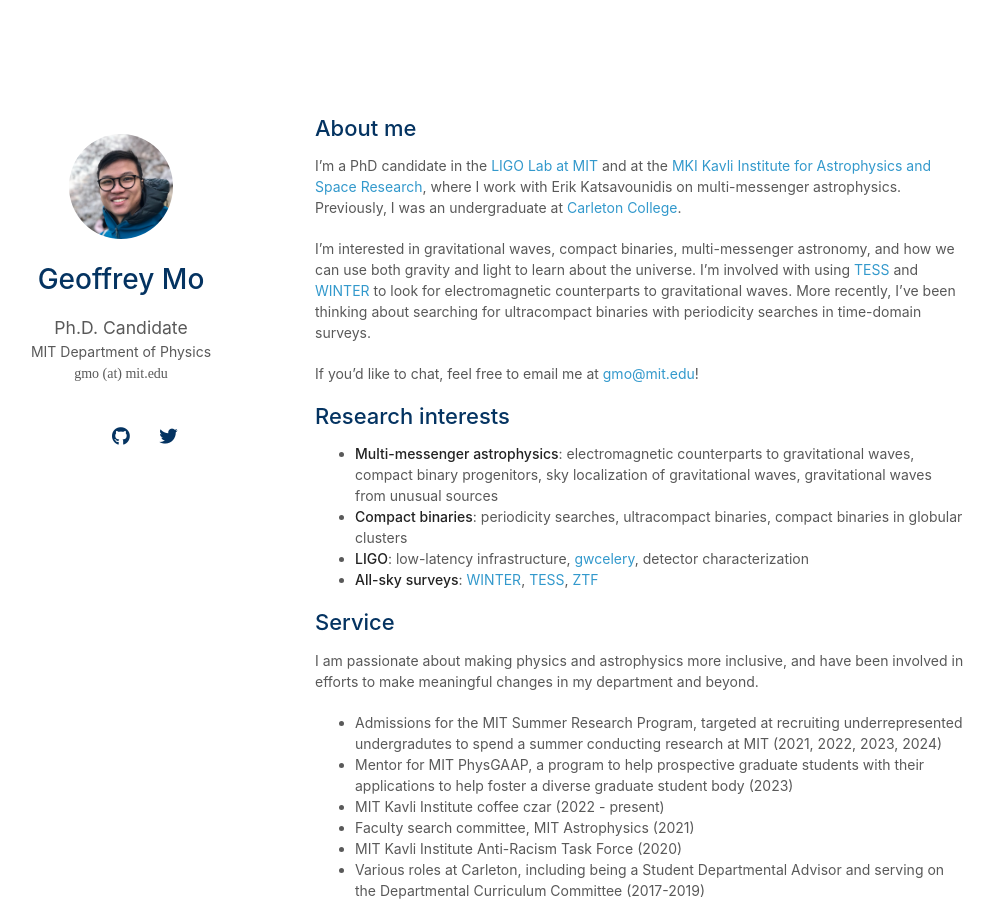
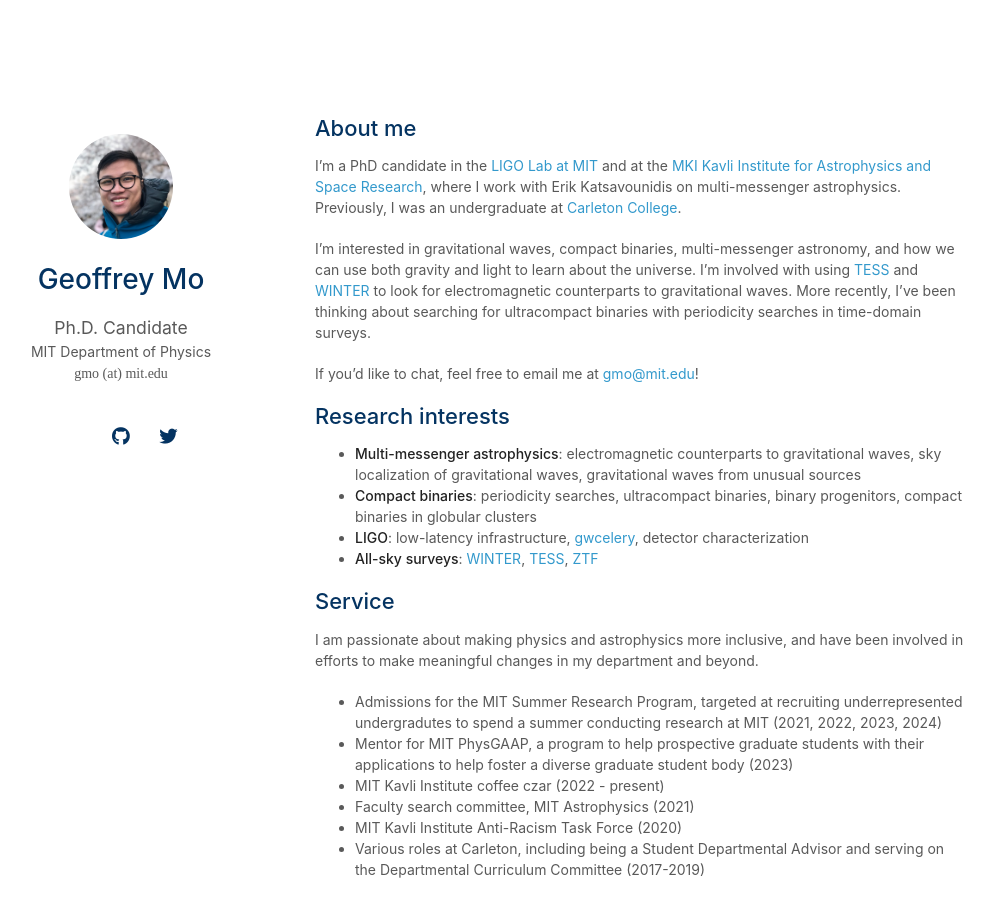
Before and after one commit to geoffreymo/geoffreymo.github.io, a Jekyll site: the page built from index.md, in a window 1280 px wide and 900 px high. Shown: the whole window, without its empty margins (155-1149 px from the left). Built offline with Jekyll 4.4.1, drawn with Linux system fonts in a browser that asks for light colours; nearby versions of some CDN libraries; a style sheet for code colours, icons or effects is not loaded; our own code applies the rules of GitHub Pages for plain Markdown files.

Commit message:
Update index.md

```diff
--- a/index.md
+++ b/index.md
@@ -15,8 +15,8 @@ If you'd like to chat, feel free to email me at [gmo@mit.edu](mailto:gmo.mit.edu
 
 ## Research interests
 
-- **Multi-messenger astrophysics**: electromagnetic counterparts to gravitational waves, compact binary progenitors, sky localization of gravitational waves, gravitational waves from unusual sources
-- **Compact binaries**: periodicity searches, ultracompact binaries, compact binaries in globular clusters
+- **Multi-messenger astrophysics**: electromagnetic counterparts to gravitational waves, sky localization of gravitational waves, gravitational waves from unusual sources
+- **Compact binaries**: periodicity searches, ultracompact binaries, binary progenitors, compact binaries in globular clusters
 - **LIGO**: low-latency infrastructure, [gwcelery](https://git.ligo.org/emfollow/gwcelery), detector characterization
 - **All-sky surveys**: [WINTER](http://winter.caltech.edu/), [TESS](https://tess.mit.edu/), [ZTF](https://www.ztf.caltech.edu/)
 
```
